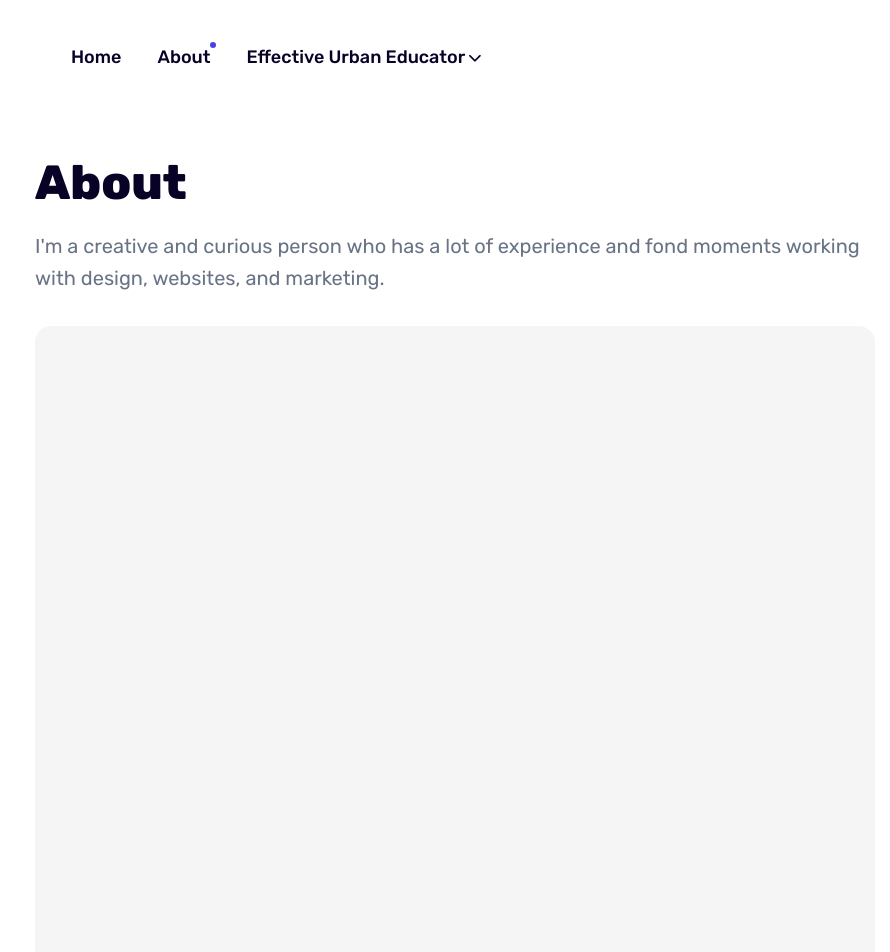
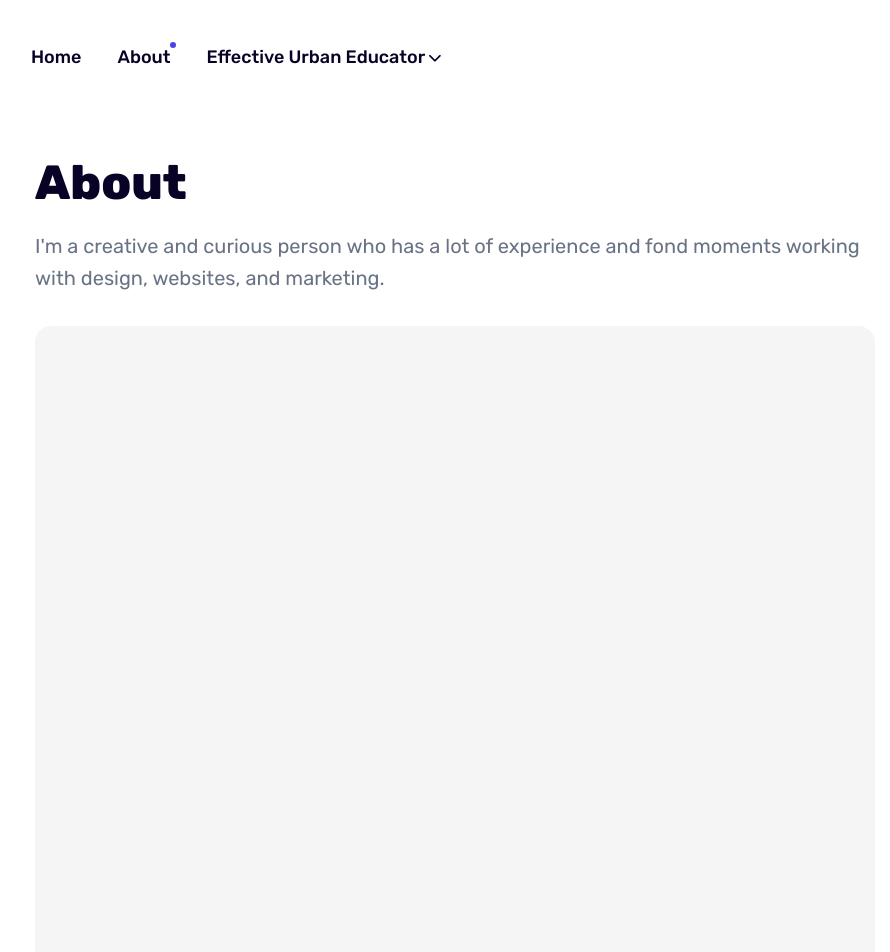
Before and after one commit to geoffreysperl/teaching, a Jekyll site: the page built from _pages/about.md, in a window 1280 px wide. Shown: the top 952 px of the page, without its empty margins (185-1075 px from the left). Built offline with Jekyll 4.4.1, drawn with Linux system fonts in a browser that asks for light colours.

Commit message:
60 padding

```diff
--- a/_includes/header.html
+++ b/_includes/header.html
@@ -14,7 +14,7 @@
         </div> -->
         <!-- <div style="padding-left: 20px;"></div> -->
         <nav class="main-nav">
-          <div class="main-nav__box" style="padding-left: 100px;">
+          <div class="main-nav__box" style="padding-left: 60px;">
             <ul class="nav__list list-reset">
 
               {% for item in site.data.settings.menu__settings.menu__items %}
```
